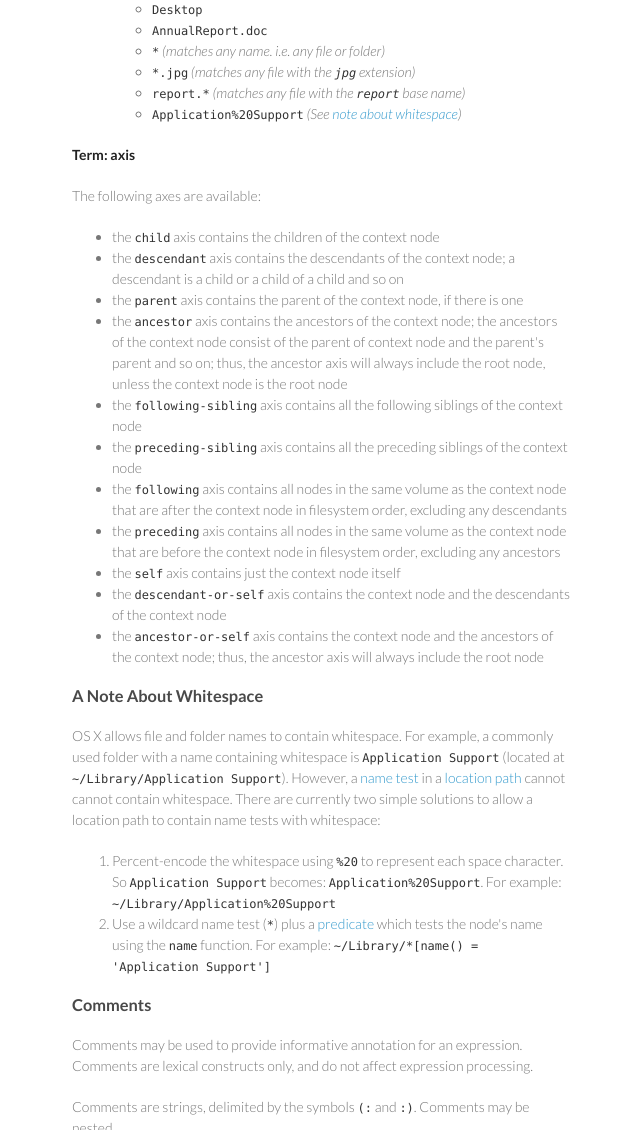
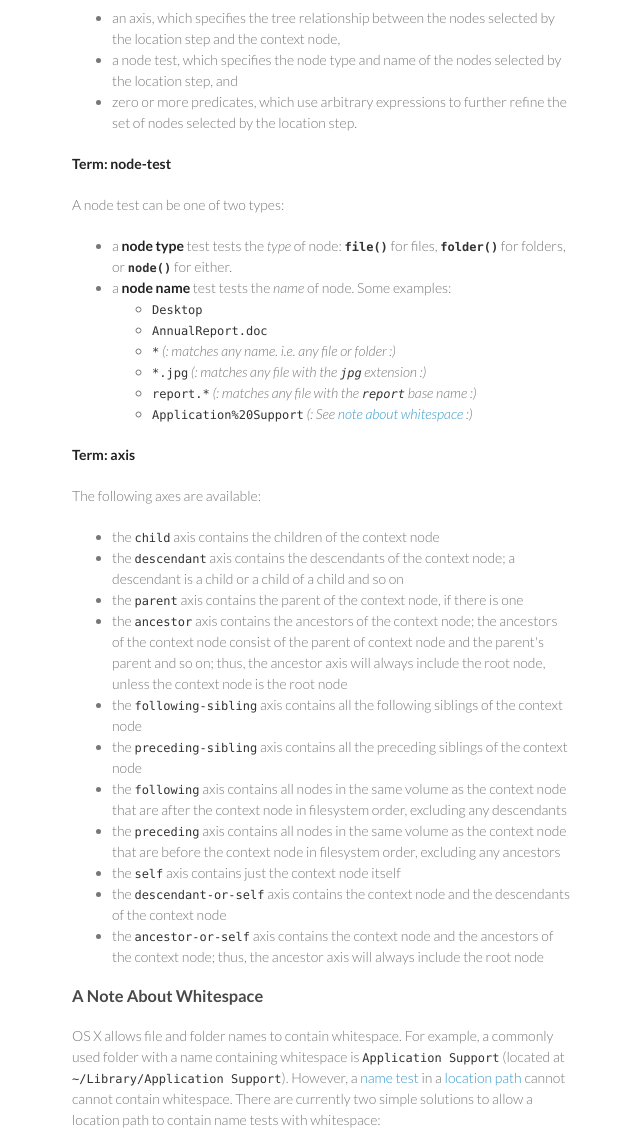
Before and after one commit to itod/pathological-docs, a plain HTML site: page index.html in a window 1280 px wide. Shown: the part 1670-2800 px from the top of the page, without its empty margins (498-1138 px from the left). Drawn offline with Linux system fonts and the light colour scheme.

```diff
--- a/index.html
+++ b/index.html
@@ -32,9 +32,9 @@
 <a name="pathological-documentation" class="anchor" href="#pathological-documentation"><span class="octicon octicon-link"></span></a>Pathological Documentation</h2>
 
 <ul>
+<li><a href="#comments">Comments</a></li>
 <li><a href="#terms">Terms</a></li>
 <li><a href="#note-whitespace">A note about whitespace</a></li>
-<li><a href="#comments">Comments</a></li>
 <li><a href="#string-functions">String functions</a></li>
 <li><a href="#date-functions">Date functions</a></li>
 <li><a href="#number-functions">Number functions</a></li>
@@ -42,6 +42,21 @@
 <li><a href="#node-set-functions">Node set functions</a></li>
 <li><a href="#formatting-functions">Formatting functions</a></li>
 </ul><h3>
+<a name="comments" class="anchor" href="#comments"><span class="octicon octicon-link"></span></a>
+<a name="comments"></a>Comments</h3>
+
+<p>Comments may be used to provide informative annotation for an expression. Comments are lexical constructs only, and do not affect expression processing.</p>
+
+<p>Comments are strings, delimited by the symbols <code>(:</code> and <code>:)</code>. Comments may be nested.</p>
+
+<p>A comment may be used anywhere ignorable whitespace is allowed.</p>
+
+<p>The following is an example of a comment:</p>
+
+<pre><code>(: Houston, we have a problem :)
+</code></pre>
+
+<h3>
 <a name="terms" class="anchor" href="#terms"><span class="octicon octicon-link"></span></a>
 <a name="terms"></a>Terms</h3>
 
@@ -103,16 +118,16 @@
 <li><code>Desktop</code></li>
 <li><code>AnnualReport.doc</code></li>
 <li>
-<code>*</code> <em>(matches any name. i.e. any file or folder)</em>
+<code>*</code> <em>(: matches any name. i.e. any file or folder :)</em>
 </li>
 <li>
-<code>*.jpg</code> <em>(matches any file with the <code>jpg</code> extension)</em>
+<code>*.jpg</code> <em>(: matches any file with the <code>jpg</code> extension :)</em>
 </li>
 <li>
-<code>report.*</code> <em>(matches any file with the <code>report</code> base name)</em>
+<code>report.*</code> <em>(: matches any file with the <code>report</code> base name :)</em>
 </li>
 <li>
-<code>Application%20Support</code> <em>(See <a href="#note-whitespace">note about whitespace</a>)</em>
+<code>Application%20Support</code> <em>(: See <a href="#note-whitespace">note about whitespace</a> :)</em>
 </li>
 </ul>
 </li>
@@ -144,21 +159,6 @@
 <li>Use a wildcard name test (<code>*</code>) plus a <a href="">predicate</a> which tests the node's name using the <a href="#fn-name"><code>name</code></a> function. For example: <code>~/Library/*[name() = 'Application Support']</code>
 </li>
 </ol><h3>
-<a name="comments" class="anchor" href="#comments"><span class="octicon octicon-link"></span></a>
-<a name="comments"></a>Comments</h3>
-
-<p>Comments may be used to provide informative annotation for an expression. Comments are lexical constructs only, and do not affect expression processing.</p>
-
-<p>Comments are strings, delimited by the symbols <code>(:</code> and <code>:)</code>. Comments may be nested.</p>
-
-<p>A comment may be used anywhere ignorable whitespace is allowed.</p>
-
-<p>The following is an example of a comment:</p>
-
-<pre><code>(: Houston, we have a problem :)
-</code></pre>
-
-<h3>
 <a name="string-functions" class="anchor" href="#string-functions"><span class="octicon octicon-link"></span></a>
 <a name="string-functions"></a>String Functions</h3>
 
```
Also changed, not shown: params.json (+1 -1 lines).
